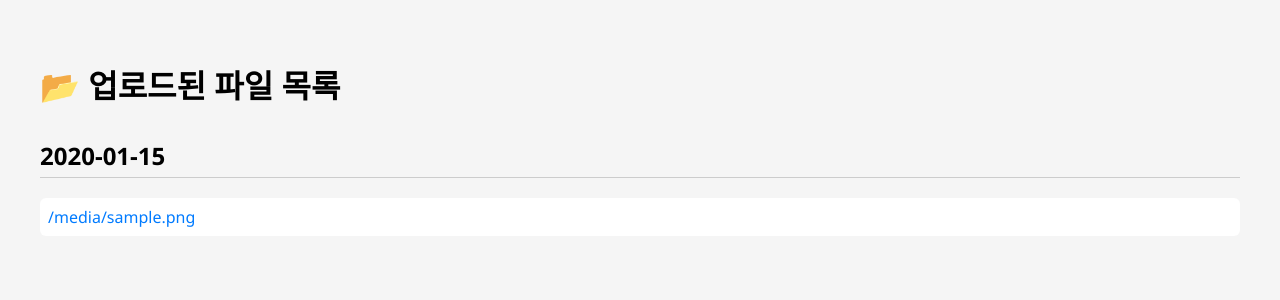
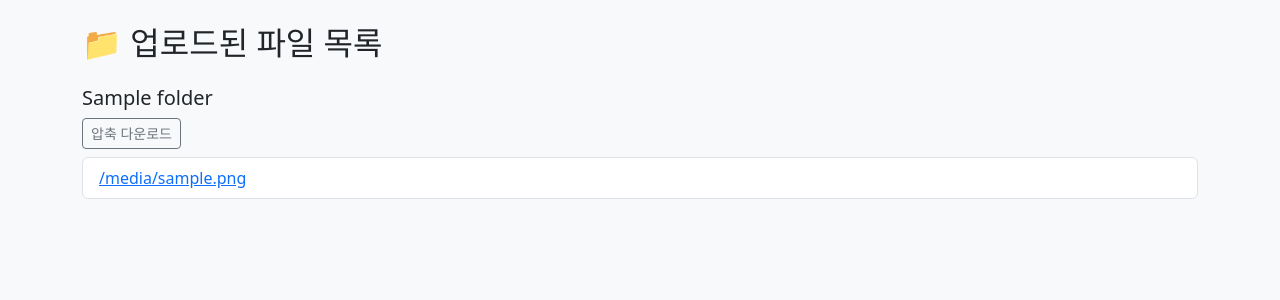
Before and after one commit to David-KWON4113/file-uploader-render, a Flask app: template templates/admin.html in a window 1280 px wide. Shown: the top 300 px of the page. Run offline with Flask 3, Linux system fonts and the light colour scheme; the template is opened without the code that fills it: most values are stand-ins (such as "Sample title", 1, 10 or a date in 2020).

Commit message:
admin.html

```diff
--- a/templates/admin.html
+++ b/templates/admin.html
@@ -1,27 +1,28 @@
-<!DOCTYPE html>
+<!doctype html>
 <html lang="ko">
 <head>
-    <meta charset="UTF-8">
-    <title>파일 업로드 목록</title>
-    <meta name="viewport" content="width=device-width, initial-scale=1">
-    <style>
-        body { font-family: 'Segoe UI', sans-serif; padding: 2rem; background: #f5f5f5; }
-        h2 { border-bottom: 1px solid #ccc; padding-bottom: 0.3rem; margin-top: 2rem; }
-        ul { list-style: none; padding-left: 0; }
-        li { background: #fff; margin-bottom: 0.5rem; padding: 0.5rem; border-radius: 6px; }
-        a { text-decoration: none; color: #007BFF; }
-        a:hover { text-decoration: underline; }
-    </style>
+  <meta charset="utf-8">
+  <title>관리자 페이지</title>
+  <meta name="viewport" content="width=device-width, initial-scale=1">
+  <link href="https://cdn.jsdelivr.net/npm/bootstrap@5.3.0/dist/css/bootstrap.min.css" rel="stylesheet">
 </head>
-<body>
-    <h1>📂 업로드된 파일 목록</h1>
-    {% for date, files in grouped_files.items() %}
-        <h2>{{ date }}</h2>
-        <ul>
-            {% for file in files %}
-                <li><a href="{{ url_for('download_file', filename=file) }}">{{ file }}</a></li>
-            {% endfor %}
+<body class="p-4 bg-light">
+  <div class="container">
+    <h2 class="mb-4">📁 업로드된 파일 목록</h2>
+
+    {% for folder, files in grouped_folders.items() %}
+      <div class="mb-4">
+        <h5>{{ folder }}</h5>
+        <a href="{{ url_for('download_zip', folder_name=folder) }}" class="btn btn-sm btn-outline-secondary mb-2">압축 다운로드</a>
+        <ul class="list-group">
+          {% for file in files %}
+            <li class="list-group-item">
+              <a href="{{ url_for('download_file', filename=folder + '/' + file) }}">{{ file }}</a>
+            </li>
+          {% endfor %}
         </ul>
+      </div>
     {% endfor %}
+  </div>
 </body>
 </html>
```
